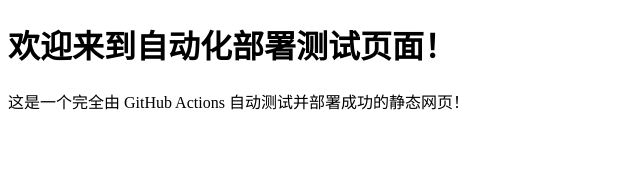
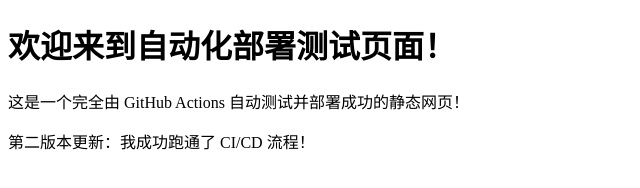
Before and after one commit to cyygit2026/my-cicd-demo, a website: page index.html in a window 1280 px wide. Shown: the whole page, without its empty margins (0-640 px from the left). Drawn offline with Linux system fonts and the light colour scheme.

Commit message:
feat: add version 2 description

```diff
--- a/index.html
+++ b/index.html
@@ -7,5 +7,6 @@
 <body>
     <h1 id="title">欢迎来到自动化部署测试页面！</h1>
     <p>这是一个完全由 GitHub Actions 自动测试并部署成功的静态网页！</p>
+    <p>第二版本更新：我成功跑通了 CI/CD 流程！</p>
 </body>
 </html>
```
